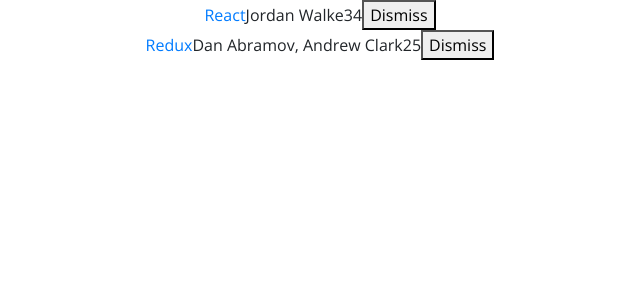
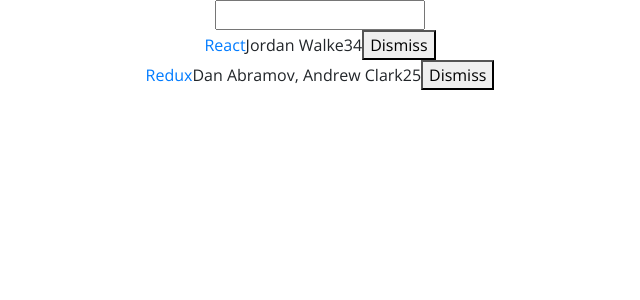
Before and after one commit to ammanueladdis/manny_app, a React (Create React App) app: page / in a window 1280 px wide. Shown: the top 300 px of the page, without its empty margins (320-960 px from the left). Built offline with nearby package versions, Linux system fonts and the light colour scheme.

Commit message:
page 59 road to learn

```diff
--- a/src/App.js
+++ b/src/App.js
@@ -1,6 +1,19 @@
 import React, { Component } from 'react';
 import './App.css';
 
+// Code playground
+const user = {
+  firstname: 'Robin',
+  lastname: 'Wieruch'
+};
+
+const { firstname, lastname } = user
+console.log(firstname + ' ' + lastname);
+
+
+
+
+// real deal
 const list = [
   {
     title: 'React',
@@ -26,9 +39,11 @@
 
     this.state = {
       list,
+      searchTerm: '',
     };
 
     this.onDismiss = this.onDismiss.bind(this);
+    this.onSearchChange = this.onSearchChange.bind(this);
   }
 
   onDismiss(id) {
@@ -37,10 +52,27 @@
     this.setState({ list: updatedList });
   }
 
+  onSearchChange(event) {
+    this.setState({ searchTerm: event.target.value })
+  }
+
   render() {
+
+    const { searchTerm, list } = this.state;
+
+    const isSearched = searchTerm => item =>
+      item.title.toLowerCase().includes(searchTerm.toLowerCase());
+
     return (
       <div className="App">
-        {this.state.list.map(item =>
+        <form>
+          <input
+            type="text"
+            onChange={this.onSearchChange}
+          />
+        </form>
+
+        {list.filter(isSearched(searchTerm)).map(item =>
           <div key={item.objectID}>
             <span>
               <a href={item.url}>{item.title}</a>
@@ -58,6 +90,8 @@
             </span>
           </div>
         )}
+
+        <h1>{this.state.searchTerm}</h1>
       </div>
     );
   }
```
